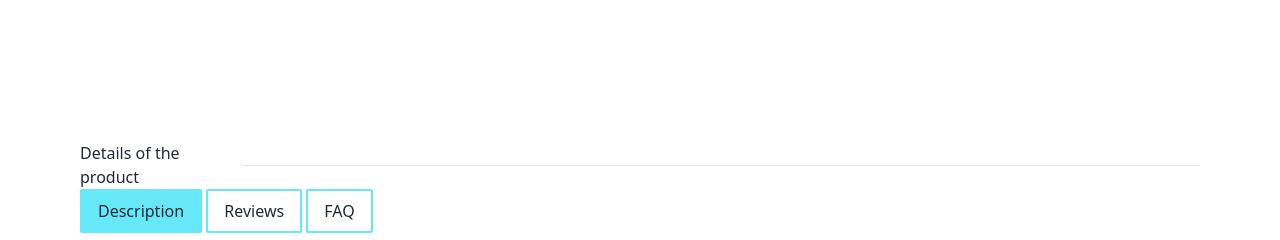
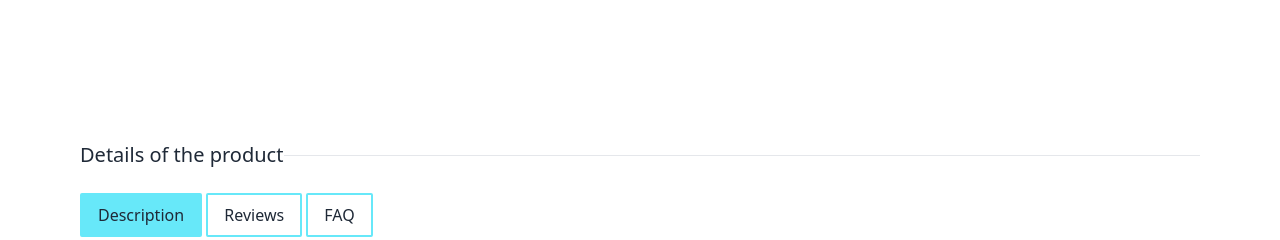
Before and after one commit to mehedihasan712277/pet-transport, a plain HTML site: page pages/public/Details.html in a window 1280 px wide. Shown: the part 569-809 px from the top of the page. Drawn offline with nearby package versions, Linux system fonts and the light colour scheme.

Commit message:
space added to button

```diff
--- a/pages/public/Details.html
+++ b/pages/public/Details.html
@@ -224,12 +224,12 @@
         </div>
     </div>
     <!-- ----------------------about the item--------------------- -->
-    <div class="flex items-center px-4 md:px-12 lg:px-20">
-        <p class="md:w-[190px]">Details of the product</p>
+    <div class="flex items-center justify-center px-4 md:px-12 lg:px-20">
+        <p class="md:w-[250px] md:text-xl">Details of the product</p>
         <hr class="w-full hidden md:block">
     </div>
     <div id="product-details" class="px-4 md:px-12 lg:px-20">
-        <div>
+        <div class="pt-6">
             <button id="description" class=" px-4 py-2 rounded-sm border-2 border-cyan-300">Description</button>
             <button id="review" class=" px-4 py-2 rounded-sm border-2 border-cyan-300">Reviews</button>
             <button id="faq" class=" px-4 py-2 rounded-sm border-2 border-cyan-300">FAQ</button>
```
